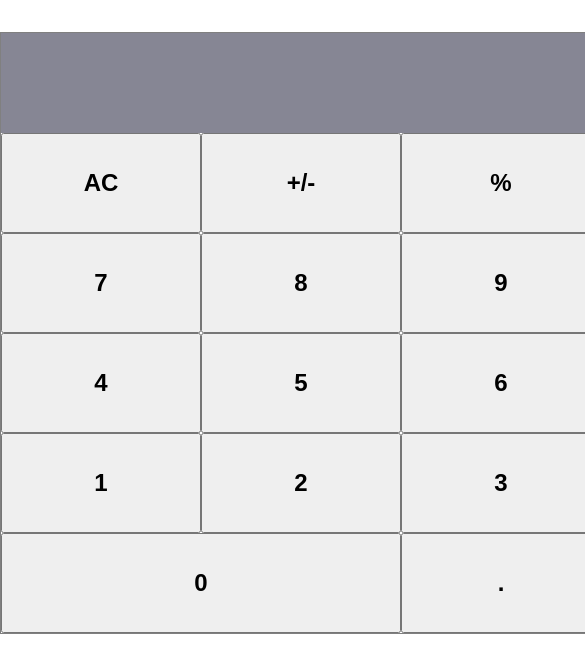
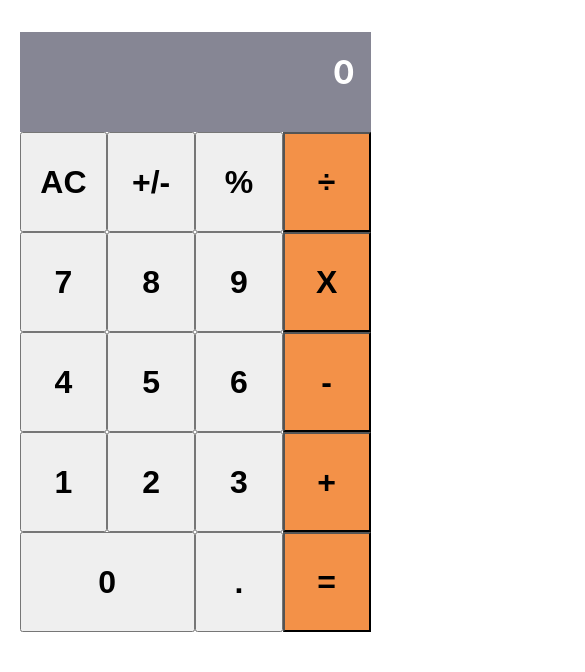
Before and after one commit to temesghentekeste/react-calculator, a React (Create React App) app: page / in a window 390 px wide. Shown: the top 672 px of the page, 585 px wide, since content can reach past the window. Built offline with nearby package versions, Linux system fonts and the light colour scheme.

Commit message:
Make calculator responsive

```diff
--- a/src/App.css
+++ b/src/App.css
@@ -8,14 +8,13 @@
 }
 
 .calculatorContainer {
-  width: 800px;
+  width: 90%;
   height: 600px;
   max-width: 820px;
   margin: auto;
   margin-top: 2rem;
   display: grid;
   align-items: center;
-  border: 1px solid gray;
 }
 
 .displayContainer {
@@ -44,7 +43,7 @@
   width: 100%;
   height: 100%;
   font-weight: 800;
-  font-size: 1.5rem;
+  font-size: 2rem;
 }
 
 .calculatorButtonContainer_last > button {
```
